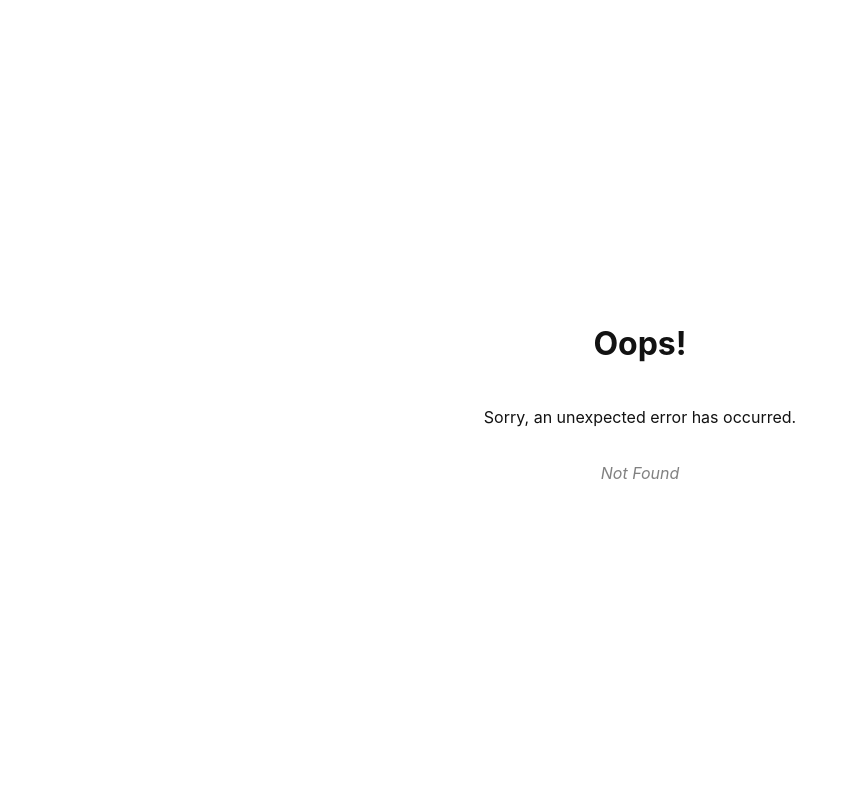
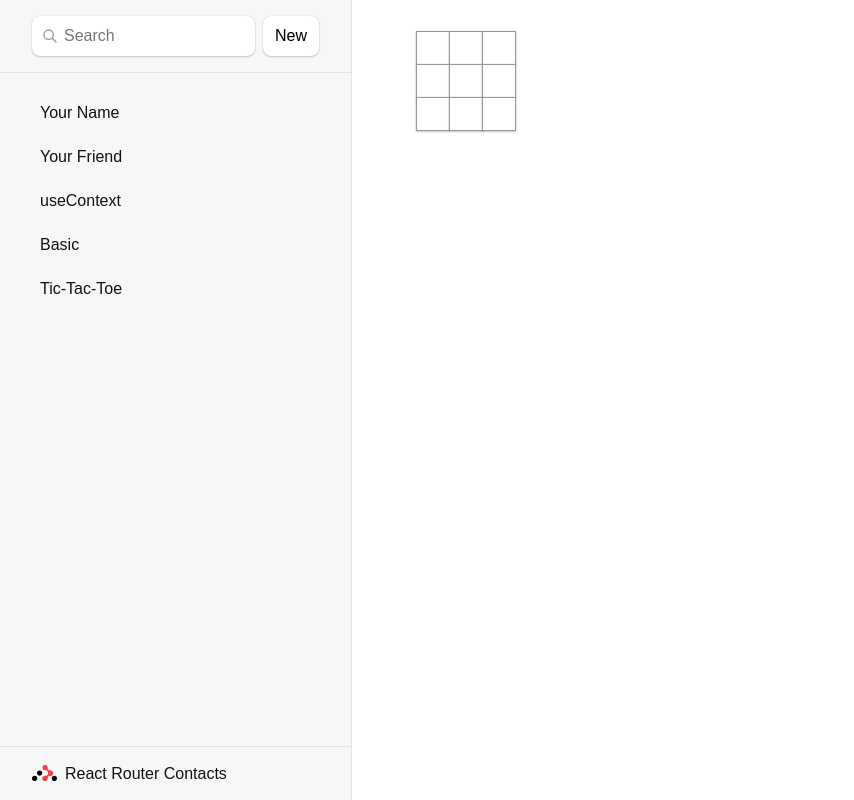
Before and after one commit to epochbrokers2/test_react, a React (Create React App) app: page /tic-toc-toe in a window 1280 px wide. Before the commit this address had no page. Shown: the whole page, without its empty margins (0-854 px from the left). Built offline with nearby package versions, Linux system fonts and the light colour scheme.

Commit message:
Make UI of Tic Toe game

```diff
--- /dev/null
+++ b/src/components/TictacToe/Board.jsx
@@ -0,0 +1,24 @@
+import { useState } from "react";
+import Square from "./Square"
+export default function Board() {
+    const [squares, setSquares] = useState(Array(9).fill(null))
+    return (
+        <>
+            <div className="board-row">
+                <Square value="1" />
+                <Square value="2" />
+                <Square value="3" />
+            </div>
+            <div className="board-row">
+                <Square value="4" />
+                <Square value="5" />
+                <Square value="6" />
+            </div>
+            <div className="board-row">
+                <Square value="7" />
+                <Square value="8" />
+                <Square value="9" />
+            </div>
+        </>
+    );
+}
--- /dev/null
+++ b/src/components/TictacToe/Square.jsx
@@ -0,0 +1,11 @@
+import { useState } from "react";
+
+const Square = () => {
+    const [value, setValue] = useState(null)
+    const handleClick = () => {
+        setValue('X');
+    }
+    return <button className="square" onClick={handleClick}>{value}</button>;
+};
+
+export default Square;
--- /dev/null
+++ b/src/components/TictacToe/TictacToe.css
@@ -0,0 +1,45 @@
+* {
+    box-sizing: border-box;
+}
+
+body {
+    font-family: sans-serif;
+    margin: 0;
+    padding: 0;
+}
+
+.square {
+    background: #fff;
+    border: 1px solid #999;
+    float: left;
+    font-size: 24px;
+    font-weight: bold;
+    line-height: 34px;
+    height: 34px;
+    margin-right: -1px;
+    margin-top: -1px;
+    padding: 0;
+    text-align: center;
+    width: 34px;
+}
+
+.board-row:after {
+    clear: both;
+    content: "";
+    display: table;
+}
+
+.board-row button {
+    border-radius: 0;
+}
+.status {
+    margin-bottom: 10px;
+}
+.game {
+    display: flex;
+    flex-direction: row;
+}
+
+.game-info {
+    margin-left: 20px;
+}
--- /dev/null
+++ b/src/components/TictacToe/TictacToe.js
@@ -0,0 +1,13 @@
+import React from "react";
+import Board from "./Board";
+import "./TictacToe.css";
+
+const TictacToe = () => {
+    return (
+        <>
+            <Board />
+        </>
+    );
+};
+
+export default TictacToe;
--- a/src/index.css
+++ b/src/index.css
@@ -39,10 +39,6 @@ button {
   background-color: white;
   line-height: 1.5;
   margin: 0;
-}
-button {
-  color: #3992ff;
-  font-weight: 500;
 }
 
 textarea:hover,
--- a/src/index.js
+++ b/src/index.js
@@ -7,6 +7,7 @@ import Root from "./routes/root";
 import ErrorPage from "./error-page";
 import TaskApp from "./components/TaskApp";
 import Basic from "./components/Basic/Basic";
+import TictacToe from "./components/TictacToe/TictacToe";
 
 const router = createBrowserRouter([
     {
@@ -22,6 +23,10 @@ const router = createBrowserRouter([
                 path: "basic",
                 element: <Basic />,
             },
+            {
+                path: "tic-toc-toe",
+                element: <TictacToe />,
+            },
         ],
     },
 ]);
--- a/src/routes/root.jsx
+++ b/src/routes/root.jsx
@@ -35,6 +35,9 @@ export default function Root() {
                         <li>
                             <Link to={`basic`}>Basic</Link>
                         </li>
+                        <li>
+                            <Link to={`tic-toc-toe`}>Tic-Tac-Toe</Link>
+                        </li>
                     </ul>
                 </nav>
             </div>
```
